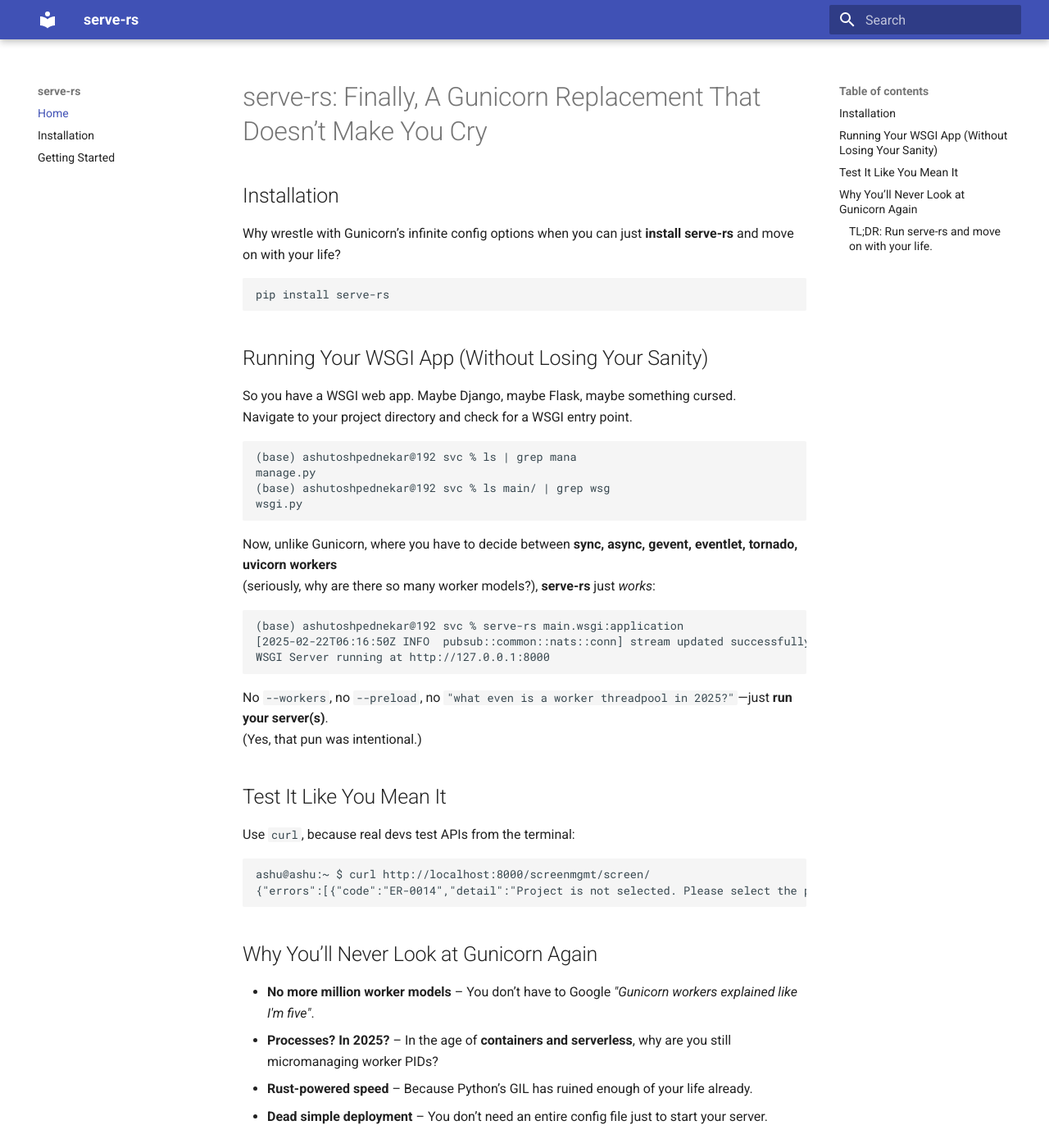
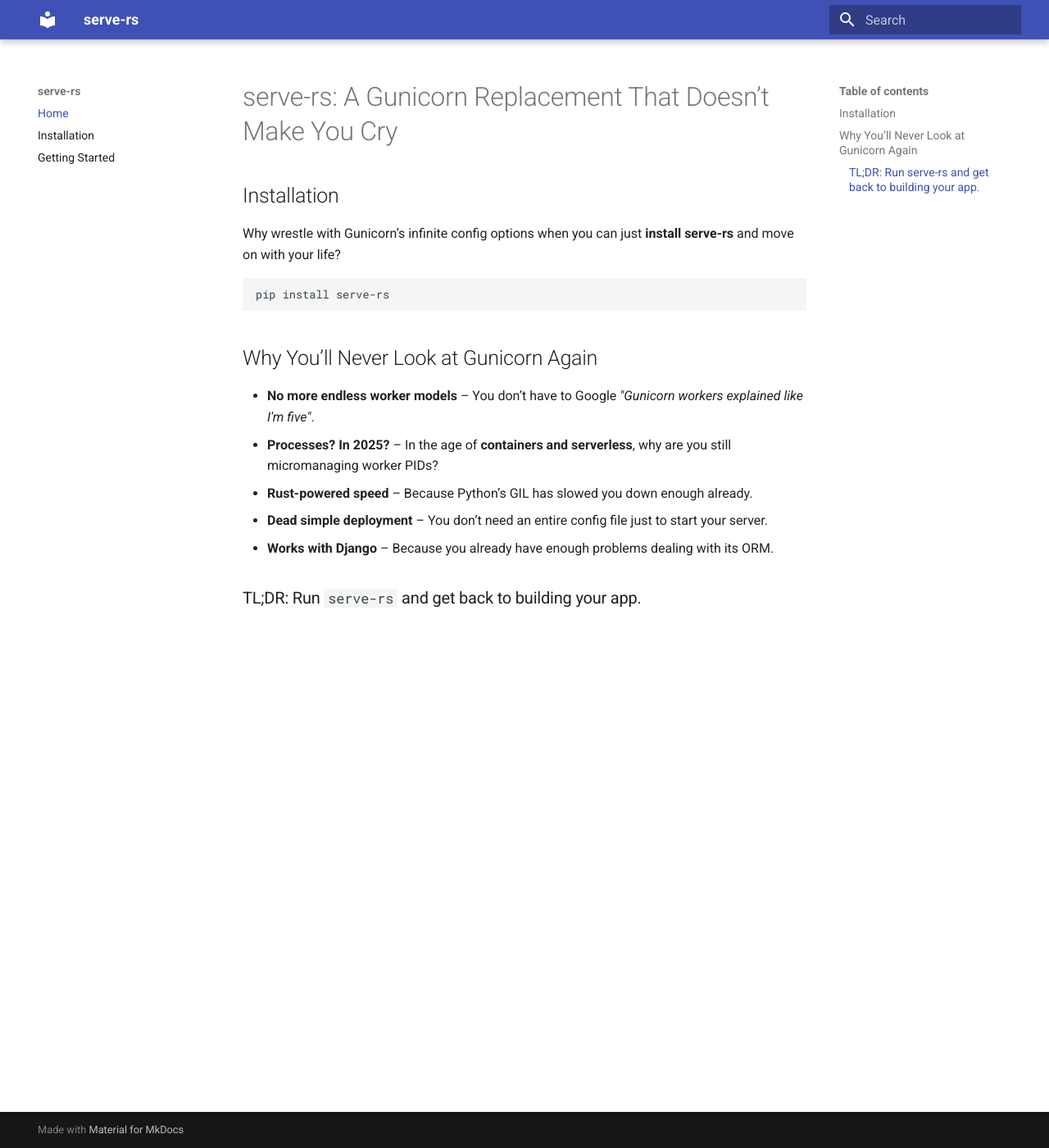
Before and after one commit to ashupednekar/serve-rs, an MkDocs documentation site: the page built from docs/index.md, in a window 1280 px wide and 1400 px high. Shown: the whole window at 82% size. Built offline with MkDocs 1.6.1 and Material for MkDocs 9.7.7, drawn with Linux system fonts in a browser that asks for light colours; some of the changed text lies outside the part shown.

Commit message:
chore: updated docs

````diff
--- a/docs/index.md
+++ b/docs/index.md
@@ -1,4 +1,4 @@
-# serve-rs: Finally, A Gunicorn Replacement That Doesn’t Make You Cry
+# serve-rs: A Gunicorn Replacement That Doesn’t Make You Cry
 
 ## Installation
 
@@ -8,44 +8,12 @@
 pip install serve-rs
 ```
 
-## Running Your WSGI App (Without Losing Your Sanity)
-
-So you have a WSGI web app. Maybe Django, maybe Flask, maybe something cursed.
-Navigate to your project directory and check for a WSGI entry point.
-
-```bash
-(base) ashutoshpednekar@192 svc % ls | grep mana
-manage.py
-(base) ashutoshpednekar@192 svc % ls main/ | grep wsg
-wsgi.py
-```
-
-Now, unlike Gunicorn, where you have to decide between **sync, async, gevent, eventlet, tornado, uvicorn workers**
-(seriously, why are there so many worker models?), **serve-rs** just *works*:
-
-```bash
-(base) ashutoshpednekar@192 svc % serve-rs main.wsgi:application
-[2025-02-22T06:16:50Z INFO  pubsub::common::nats::conn] stream updated successfully
-WSGI Server running at http://127.0.0.1:8000
-```
-
-No `--workers`, no `--preload`, no `"what even is a worker threadpool in 2025?"`—just **run your server(s)**.
-(Yes, that pun was intentional.)
-
-## Test It Like You Mean It
-
-Use `curl`, because real devs test APIs from the terminal:
-
-```bash
-ashu@ashu:~ $ curl http://localhost:8000/screenmgmt/screen/
-{"errors":[{"code":"ER-0014","detail":"Project is not selected. Please select the project to continue.","attr":null}]}
-```
-
 ## Why You’ll Never Look at Gunicorn Again
 
-- **No more million worker models** – You don’t have to Google *"Gunicorn workers explained like I'm five"*.
+- **No more endless worker models** – You don’t have to Google *"Gunicorn workers explained like I'm five"*.
 - **Processes? In 2025?** – In the age of **containers and serverless**, why are you still micromanaging worker PIDs?
-- **Rust-powered speed** – Because Python’s GIL has ruined enough of your life already.
+- **Rust-powered speed** – Because Python’s GIL has slowed you down enough already.
 - **Dead simple deployment** – You don’t need an entire config file just to start your server.
+- **Works with Django** – Because you already have enough problems dealing with its ORM.
 
-### TL;DR: Run `serve-rs` and move on with your life.
+### TL;DR: Run `serve-rs` and get back to building your app.
````
Also changed, not shown: docs/Getting started.md (+33 -0 lines).
